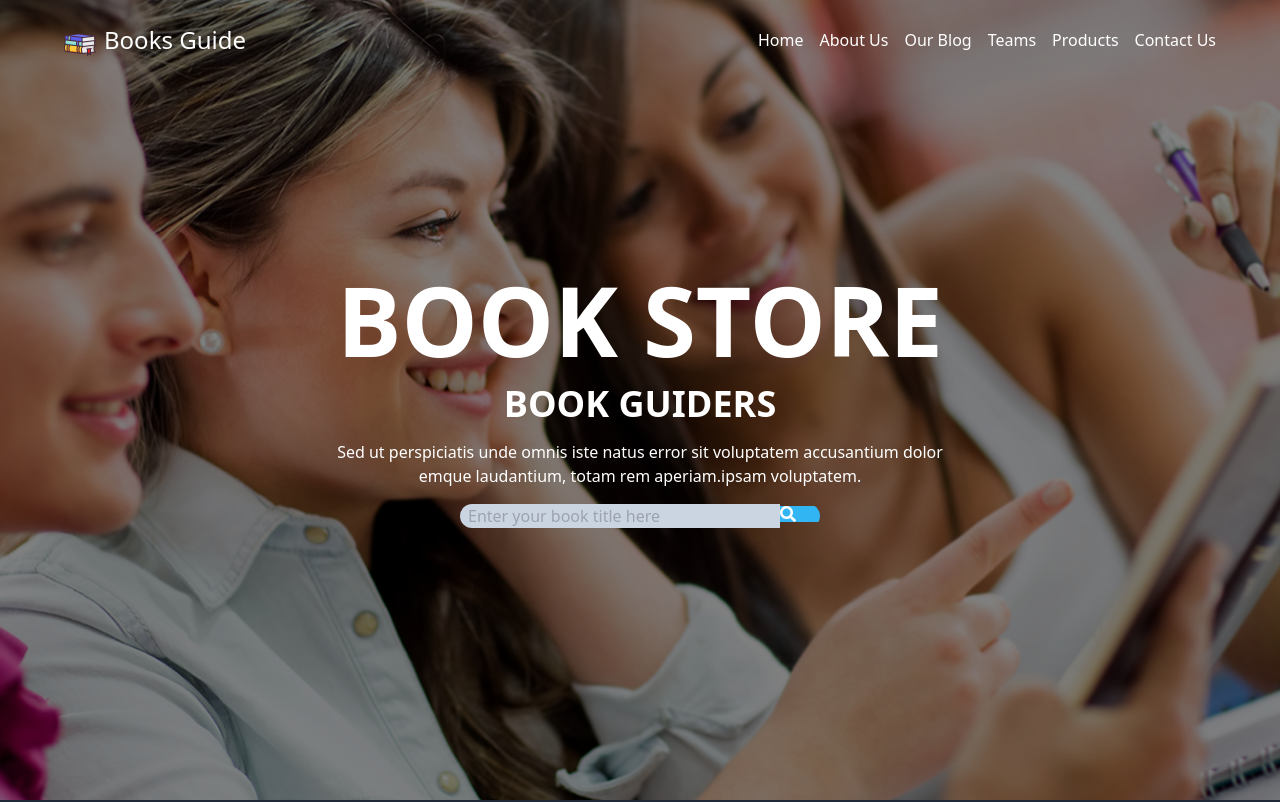
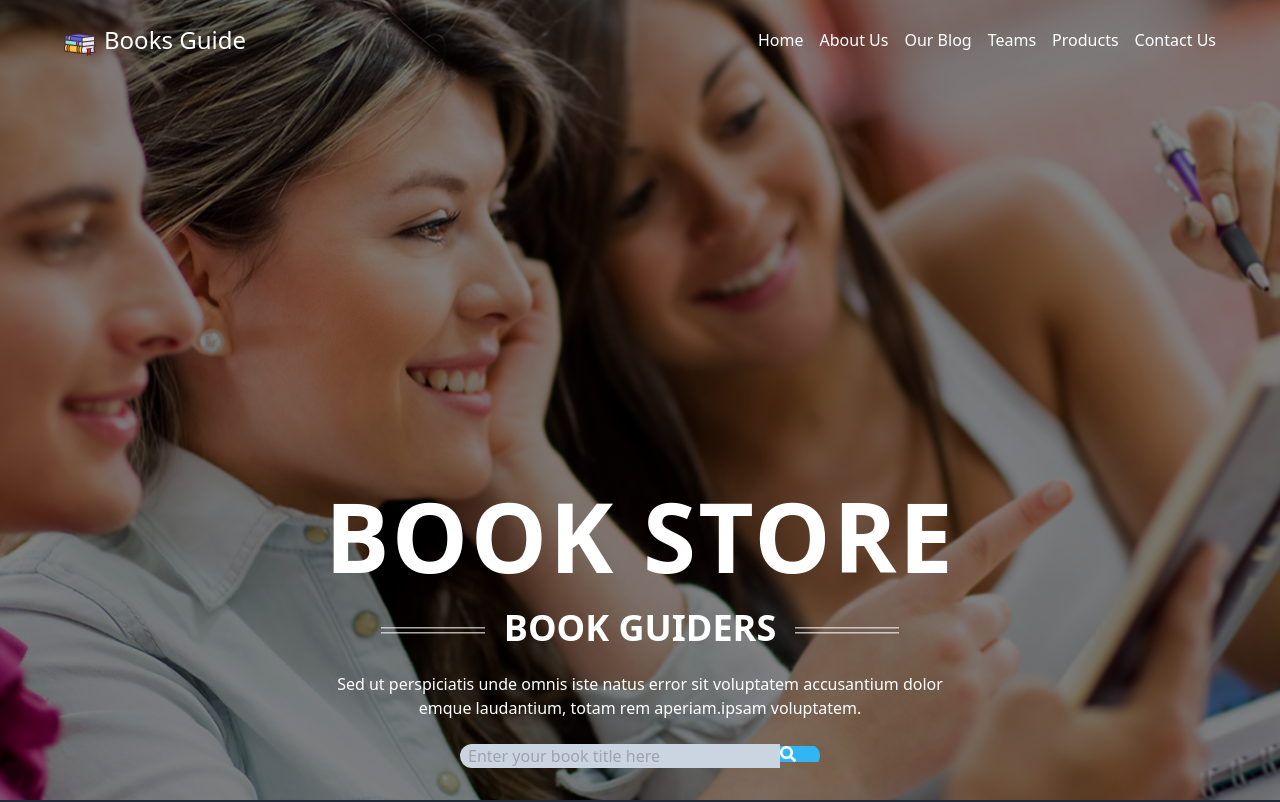
Before and after one commit to emmanuel-cruz-dev/literarium, a React (Vite) app: page / in a window 1280 px wide. Shown: the top 802 px of the page. Built offline with nearby package versions, Linux system fonts and the light colour scheme.

Commit message:
estilos y espaciado estructurado en hero

```diff
--- a/src/components/Hero.tsx
+++ b/src/components/Hero.tsx
@@ -3,12 +3,17 @@ import { FaSearch } from "react-icons/fa";
 const Hero = () => {
   return (
     <main
-      className="hero h-screen flex justify-center items-center text-white"
+      className="hero h-screen flex flex-col justify-center items-center text-white"
       id="hero"
     >
-      <div className="flex flex-col items-center gap-4 text-center">
-        <h1 className="text-8xl font-bold uppercase">Book Store</h1>
-        <h2 className="text-4xl font-bold uppercase">Book Guiders</h2>
+      <div className="flex-grow"></div>
+      <div className="flex flex-col items-center gap-6 text-center pb-8">
+        <h1 className="text-8xl font-bold uppercase tracking-wide">
+          Book Store
+        </h1>
+        <h2 className="text-4xl font-bold uppercase title__double-lines">
+          Book Guiders
+        </h2>
         <p className="w-3/5">
           Sed ut perspiciatis unde omnis iste natus error sit voluptatem
           accusantium dolor emque laudantium, totam rem aperiam.ipsam
--- a/src/styles/App.css
+++ b/src/styles/App.css
@@ -75,6 +75,40 @@
   height: 100vh;
 }
 
+.title__double-lines {
+  position: relative;
+}
+
+.title__double-lines::before {
+  content: "";
+  position: absolute;
+  top: 50%;
+  transform: translateY(-50%);
+  right: -45%;
+  width: 6.5rem;
+  height: 1.3px; /* Grosor de la línea */
+  background-color: white; /* Color de la línea */
+}
+
+.title__double-lines::after {
+  content: "";
+  position: absolute;
+  top: 50%;
+  transform: translateY(-50%);
+  left: -45%;
+  width: 6.5rem;
+  height: 1.3px; /* Grosor de la línea */
+  background-color: white; /* Color de la línea */
+}
+
+.title__double-lines::before {
+  box-shadow: 0 5px 0 white;
+}
+
+.title__double-lines::after {
+  box-shadow: 0 5px 0 white;
+}
+
 /***************************************
  *             Fin: Hero               *
  ***************************************/
```
